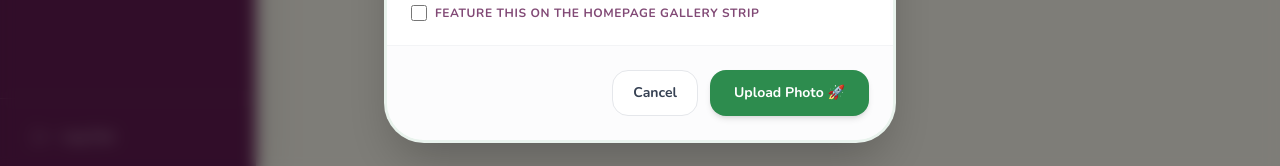
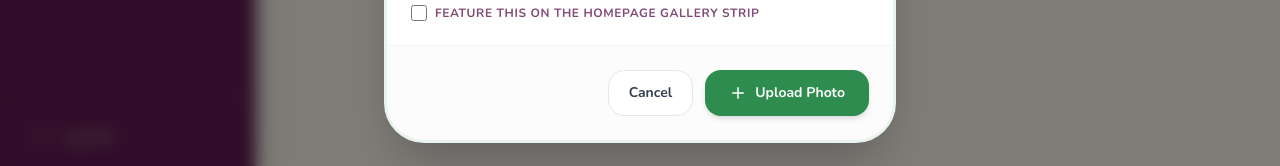
Before and after one commit to tush-art18/wow-saplings-school, a Next.js app: page /dashboard/gallery in a window 1280 px wide. Both pictures are taken after a click on the button "Upload Photo". Shown: the part 625-791 px from the top of the page. Built offline with nearby package versions, Linux system fonts and the light colour scheme; no server answers.

Commit message:
Add loading state to gallery upload to improve UX

```diff
--- a/src/app/dashboard/gallery/page.tsx
+++ b/src/app/dashboard/gallery/page.tsx
@@ -33,9 +33,10 @@ export default function GalleryPage() {
   const [showCatModal, setShowCatModal] = useState(false);
 
   // New Photo Form States
+  const [isUploading, setIsUploading] = useState(false);
   const [photoTitle, setPhotoTitle] = useState("");
-  const [photoCat, setPhotoCat] = useState("");
-  const [photoCaption, setPhotoCaption] = useState("");
+  const [photoCat, setPhotoCat] = useState(""); // Optional
+  const [photoCaption, setPhotoCaption] = useState(""); // Optional
   const [photoIsFeatured, setPhotoIsFeatured] = useState(false);
   const [photoOrder, setPhotoOrder] = useState(0);
   const [photoFile, setPhotoFile] = useState<File | null>(null);
@@ -77,6 +78,7 @@ export default function GalleryPage() {
       return;
     }
 
+    setIsUploading(true);
     const formData = new FormData();
     formData.append("title", photoTitle);
     if (photoCat) formData.append("category", photoCat);
@@ -106,6 +108,8 @@ export default function GalleryPage() {
       }
     } catch (error) {
       console.error("Failed to upload photo:", error);
+    } finally {
+      setIsUploading(false);
     }
   };
 
@@ -453,9 +457,15 @@ export default function GalleryPage() {
               </button>
               <button
                 type="submit"
-                className="bg-[#2d8c4e] text-white px-6 py-3 rounded-2xl font-black text-sm shadow-md hover:shadow-[#2d8c4e]/20 hover:brightness-105 active:scale-98 transition-all"
+                disabled={isUploading}
+                className="bg-[#2d8c4e] text-white px-6 py-3 rounded-2xl font-black text-sm shadow-md hover:shadow-[#2d8c4e]/20 hover:brightness-105 transition-all active:scale-95 flex items-center gap-2 disabled:opacity-50 disabled:cursor-not-allowed"
               >
-                Upload Photo 🚀
+                {isUploading ? "Uploading to Cloudinary..." : (
+                  <>
+                    <Plus size={18} />
+                    Upload Photo
+                  </>
+                )}
               </button>
             </div>
           </form>
```
